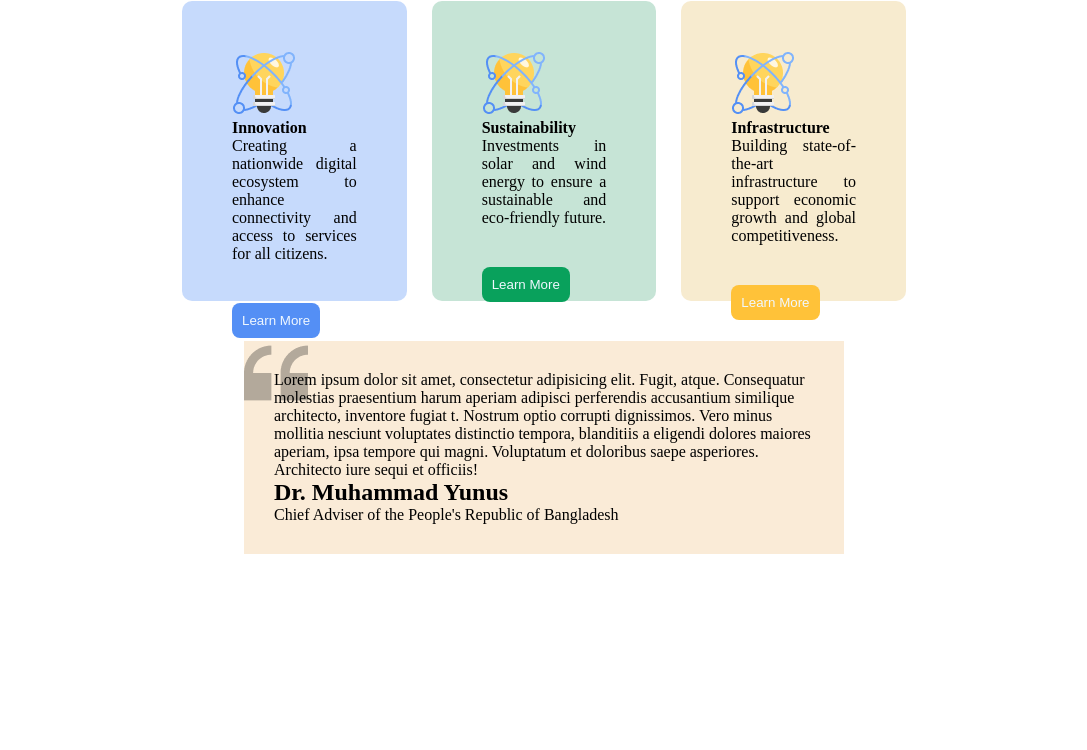
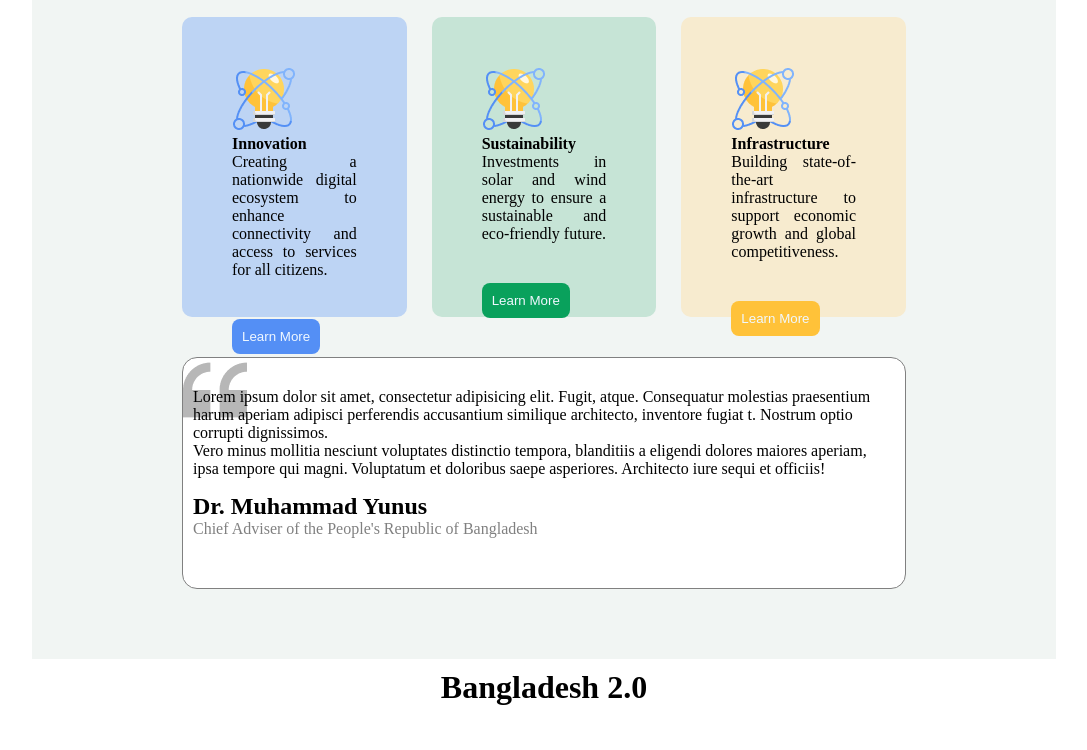
Before and after one commit to RakibHossainCoder/Assignment-01, a plain HTML site: page index.html in a window 1280 px wide. Shown: the part 1050-1800 px from the top of the page, without its empty margins (96-1183 px from the left). Before the commit the page ends 1654 px from the top, so only its background shows below. Drawn offline with Linux system fonts and the light colour scheme.

Commit message:
this is footer works commit

```diff
--- a/index.html
+++ b/index.html
@@ -11,7 +11,7 @@
     <header>
    <div class="navbae">
     <div class="bangladesh">
-      <h3> Bangladesh 2.0 </h3>
+      <h2> Bangladesh 2.0 </h2>
     </div>
     <div class="sing-in-button">
      <button class="Sign-in"> Sign In  </button>
@@ -87,23 +87,21 @@
     </div>
  </div>
 
-</header>
-<!-- header end -->
 
-<!-- main start -->
 
-    <main>
+
+
 
         <div class="text_dr">
-            <p>Lorem ipsum dolor sit amet, consectetur adipisicing elit. Fugit, atque. Consequatur molestias praesentium harum aperiam adipisci perferendis accusantium similique architecto, inventore fugiat t. Nostrum optio corrupti dignissimos. Vero minus mollitia nesciunt voluptates distinctio tempora, blanditiis a eligendi dolores maiores aperiam, ipsa tempore qui magni. Voluptatum et doloribus saepe asperiores. Architecto iure sequi et officiis!</p>
-           <h2> Dr. Muhammad Yunus</h2>
-           <p>Chief Adviser of the People's Republic of Bangladesh</p>
+            <p class="koms_text">Lorem ipsum dolor sit amet, consectetur adipisicing elit. Fugit, atque. Consequatur molestias praesentium harum aperiam adipisci perferendis accusantium similique architecto, inventore fugiat t. Nostrum optio corrupti dignissimos. <br> Vero minus mollitia nesciunt voluptates distinctio tempora, blanditiis a eligendi dolores maiores aperiam, ipsa tempore qui magni. Voluptatum et doloribus saepe asperiores. Architecto iure sequi et officiis!</p>
+           <h2 class="this-is-younud"> Dr. Muhammad Yunus</h2>
+           <p class="bangladesh2">Chief Adviser of the People's Republic of Bangladesh</p>
 
         </div>
+    </header>
 
-    </main>
 
-<!-- main end -->
+
 
 
 
@@ -120,7 +118,14 @@
 
 <!-- footer srart -->
     <footer>
-
+     <div class="bangladesh-footer">
+        <h1 class="footer_text"> Bangladesh 2.0</h1>
+     </div>
+     <div class="icon">
+        <img src="./assets/facebook.png" alt="">
+        <img src="./assets/instagram.png" alt="">
+        <img src="./assets/x.png" alt="">
+     </div>
     </footer>
     <!-- footer end -->
 </body>
--- a/styles/style.css
+++ b/styles/style.css
@@ -14,7 +14,7 @@
 }
 
 .Sign-in{
-   padding: 7px 15px;
+   padding: 10px 25px;
    border: solid 1px green;
    border-radius: 6px;
 }
@@ -70,7 +70,7 @@
    height: 200px;
    /* border: 10x solid grey; */
    padding:20px;
-   background-color: rgba(248, 239, 239, 0.377);
+   background-color:white;
    border-radius: 10px;
 }
 .all-boxes{
@@ -121,12 +121,49 @@
    border: none;
 }
 .text_dr{
-   background-color: antiquewhite;
+   background-color:white;
    background-image:url(../assets/quote-bg.png);
    background-repeat: no-repeat;
-   margin-left: 340px;
-   margin-right: 340px;
+   margin-left: 150px;
+   margin-right: 150px;
    margin-top: 40px;
    margin-bottom: 50px;
-   padding: 30px 30px;
+   padding-right: 20px;
+   padding-top: 30px;
+   padding-bottom: 30px;
+   padding-left: 10px;
+   border-radius: 15px;
+   border: 1px solid gray;
+
+
 }
+.koms_text{
+   margin-right: 10px;
+}
+.this-is-younud{
+   margin-top: 15px;
+}
+header{
+   width: 80%;
+   background-color: #e3ebe77c;
+   padding-top: 10px;
+   padding-bottom: 20px;
+}
+
+main{
+   width: 80%;
+   background-color:#e3ebe77c ;
+   margin-left: 380px;
+}
+.footer_text{
+   text-align: center;
+   padding-bottom: 50px;
+   padding-top: 10px;
+}
+.icon{
+   display: flex;
+   justify-content: center;
+   flex-direction: row;
+   gap: 40px;
+   margin-right: 10px;
+}
```
